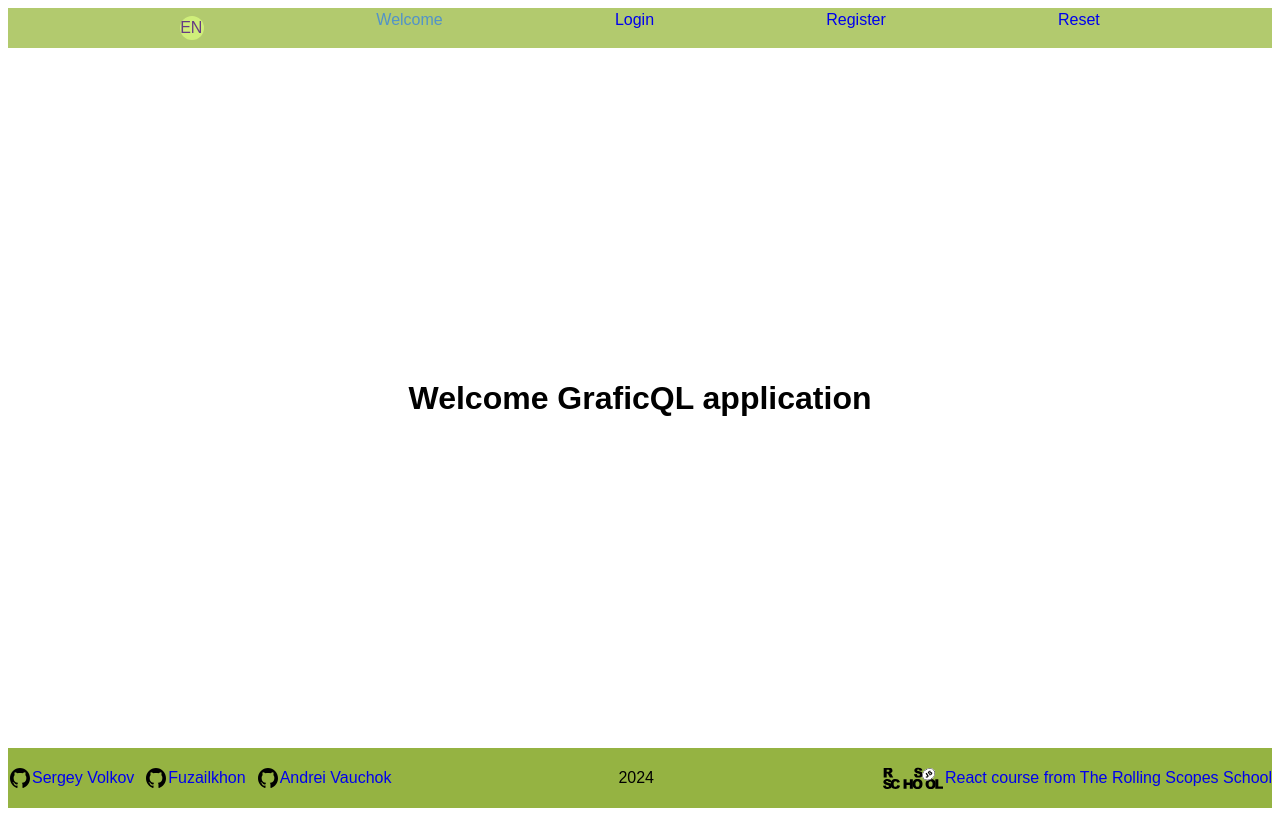
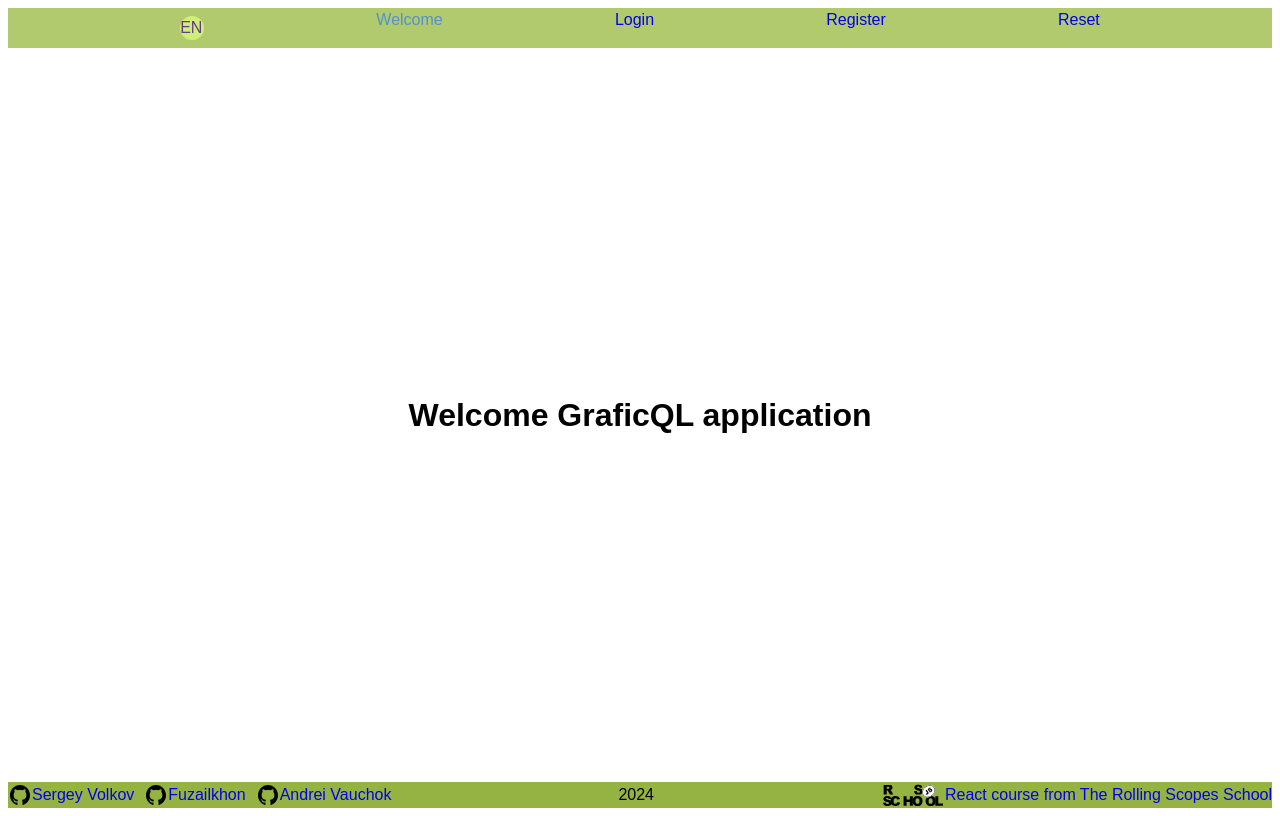
Before and after one commit to AndreiVauchok2211/grafiql-app, a React (Vite) app: page / in a window 1280 px wide. Built offline with nearby package versions, Linux system fonts and the light colour scheme; no server answers; a web font is replaced by a local one.

Commit message:
fix: fix height footer

```diff
--- a/src/components/Footer/Footer.module.scss
+++ b/src/components/Footer/Footer.module.scss
@@ -1,5 +1,4 @@
 .footer {
-  height: 60px;
   display: flex;
   align-items: center;
   justify-content: space-between;
```
